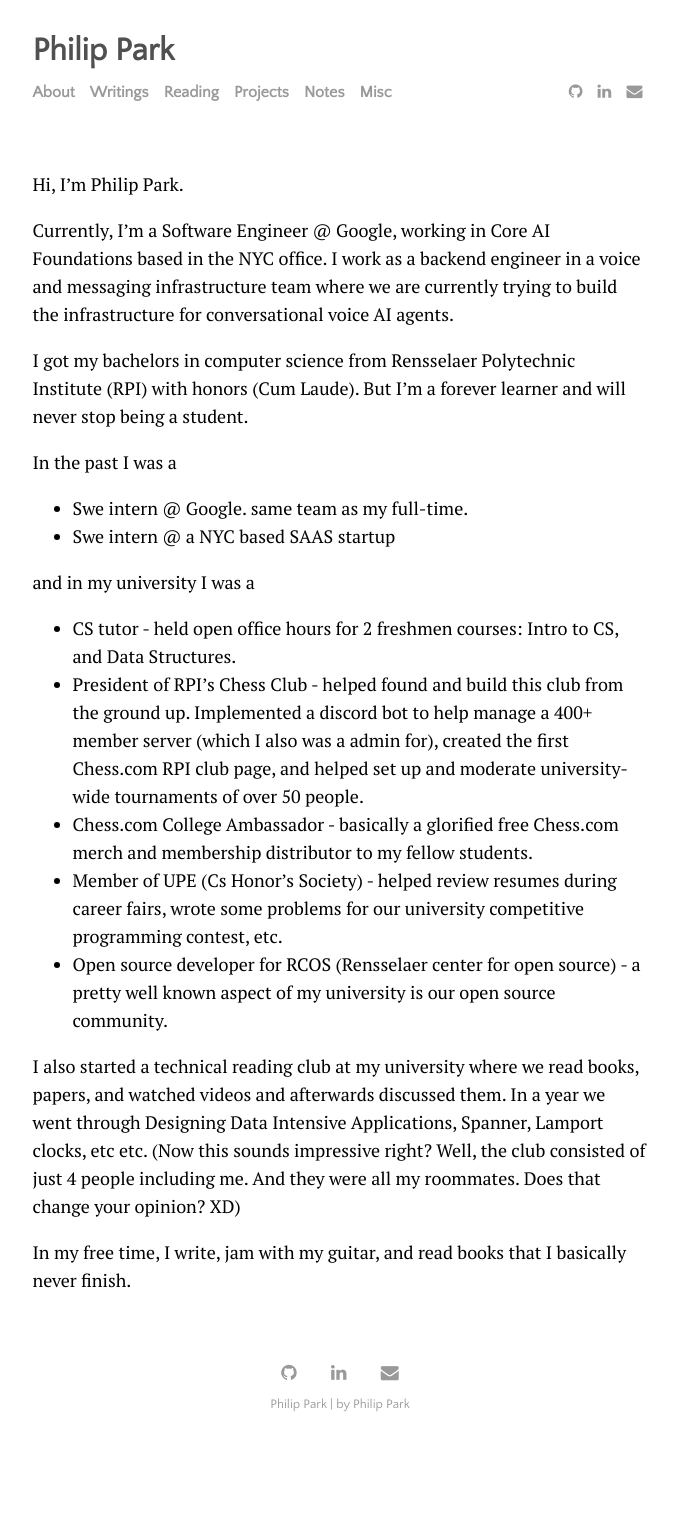
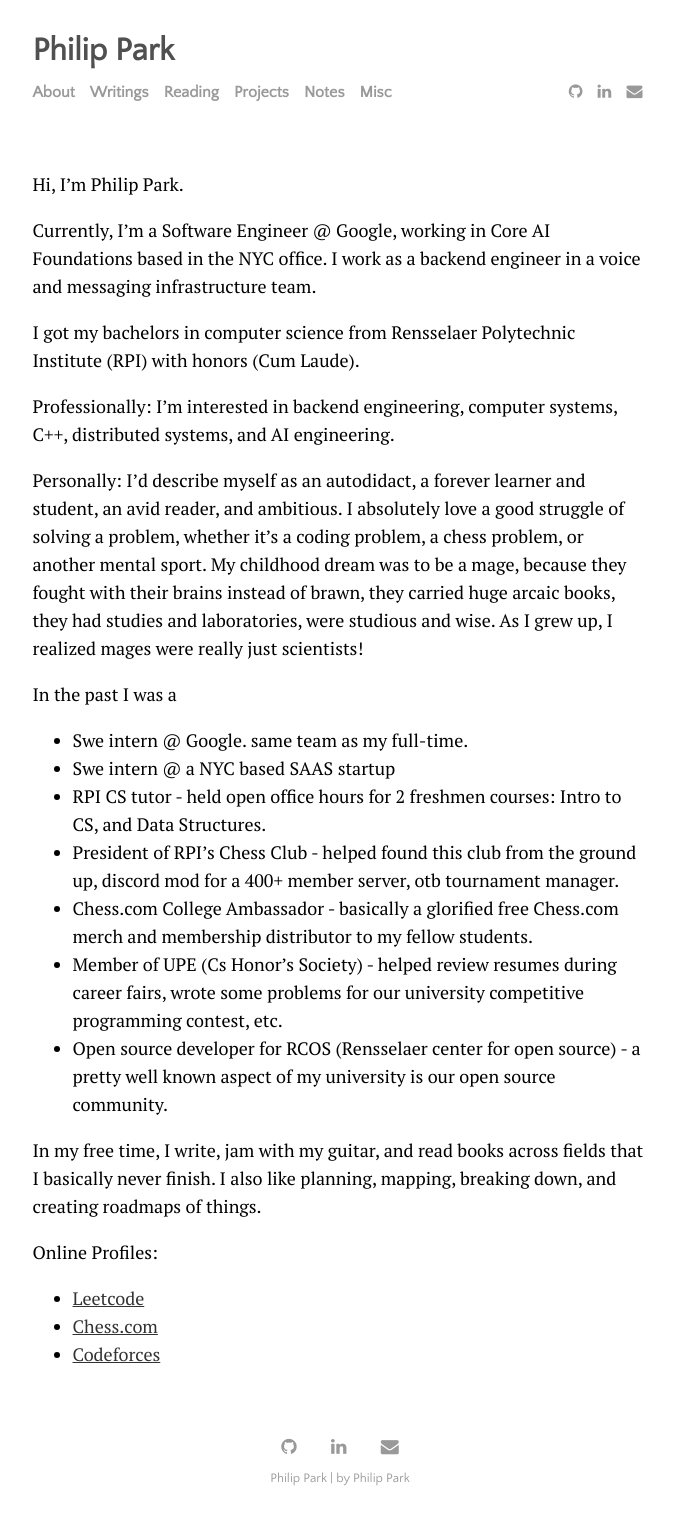
Before and after one commit to philippark/philippark.github.io, a Jekyll site: the page built from menu/about.md, in a window 1280 px wide. Shown: the whole page, without its empty margins (300-978 px from the left). Built offline with Jekyll 4.4.1, drawn with Linux system fonts in a browser that asks for light colours; before the commit the page ends 1450 px from its top, so only the background shows below that.

Commit message:
update about

```diff
--- a/menu/about.md
+++ b/menu/about.md
@@ -5,21 +5,29 @@ permalink: /about
 
 Hi, I'm Philip Park.
 
-Currently, I'm a Software Engineer @ Google, working in Core AI Foundations based in the NYC office. I work as a backend engineer in a voice and messaging infrastructure team where we are currently trying to build the infrastructure for conversational voice AI agents.
+Currently, I'm a Software Engineer @ Google, working in Core AI Foundations based in the NYC office. I work as a backend engineer in a voice and messaging infrastructure team.
 
-I got my bachelors in computer science from Rensselaer Polytechnic Institute (RPI) with honors (Cum Laude). But I'm a forever learner and will never stop being a student.
+I got my bachelors in computer science from Rensselaer Polytechnic Institute (RPI) with honors (Cum Laude).
+
+Professionally:
+I'm interested in backend engineering, computer systems, C++, distributed systems, and AI engineering.
+
+Personally:
+I'd describe myself as an autodidact, a forever learner and student, an avid reader, and ambitious. I absolutely love a good struggle of solving a problem, whether it's a coding problem, a chess problem, or another mental sport. My childhood dream was to be a mage, because they fought with their brains instead of brawn, they carried huge arcaic books, they had studies and laboratories, were studious and wise. As I grew up, I realized mages were really just scientists!
 
 In the past I was a
 - Swe intern @ Google. same team as my full-time.
 - Swe intern @ a NYC based SAAS startup
-
-and in my university I was a
-- CS tutor - held open office hours for 2 freshmen courses: Intro to CS, and Data Structures.
-- President of RPI's Chess Club - helped found and build this club from the ground up. Implemented a discord bot to help manage a 400+ member server (which I also was a admin for), created the first Chess.com RPI club page, and helped set up and moderate university-wide tournaments of over 50 people.
+- RPI CS tutor - held open office hours for 2 freshmen courses: Intro to CS, and Data Structures.
+- President of RPI's Chess Club - helped found this club from the ground up, discord mod for a 400+ member server, otb tournament manager.
 - Chess.com College Ambassador - basically a glorified free Chess.com merch and membership distributor to my fellow students.
 - Member of UPE (Cs Honor's Society) - helped review resumes during career fairs, wrote some problems for our university competitive programming contest, etc.
 - Open source developer for RCOS (Rensselaer center for open source) - a pretty well known aspect of my university is our open source community.
 
-I also started a technical reading club at my university where we read books, papers, and watched videos and afterwards discussed them. In a year we went through Designing Data Intensive Applications, Spanner, Lamport clocks, etc etc. (Now this sounds impressive right? Well, the club consisted of just 4 people including me. And they were all my roommates. Does that change your opinion? XD)
+In my free time, I write, jam with my guitar, and read books across fields that I basically never finish. I also like planning, mapping, breaking down, and creating roadmaps of things.
 
-In my free time, I write, jam with my guitar, and read books that I basically never finish.
+Online Profiles:
+
+- [Leetcode](https://leetcode.com/u/philippark271/)
+- [Chess.com](https://www.chess.com/member/monkeydpark)
+- [Codeforces](https://codeforces.com/profile/philipdpark)
```
